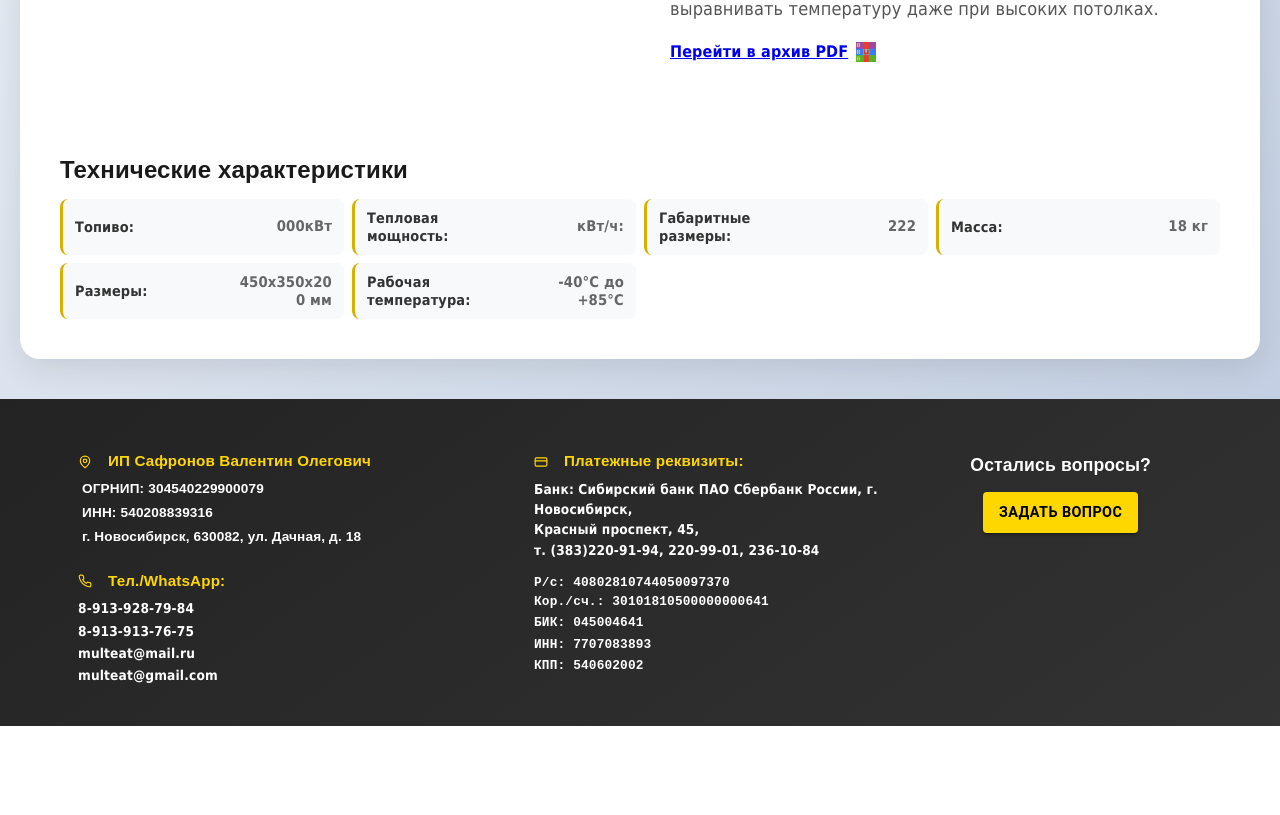
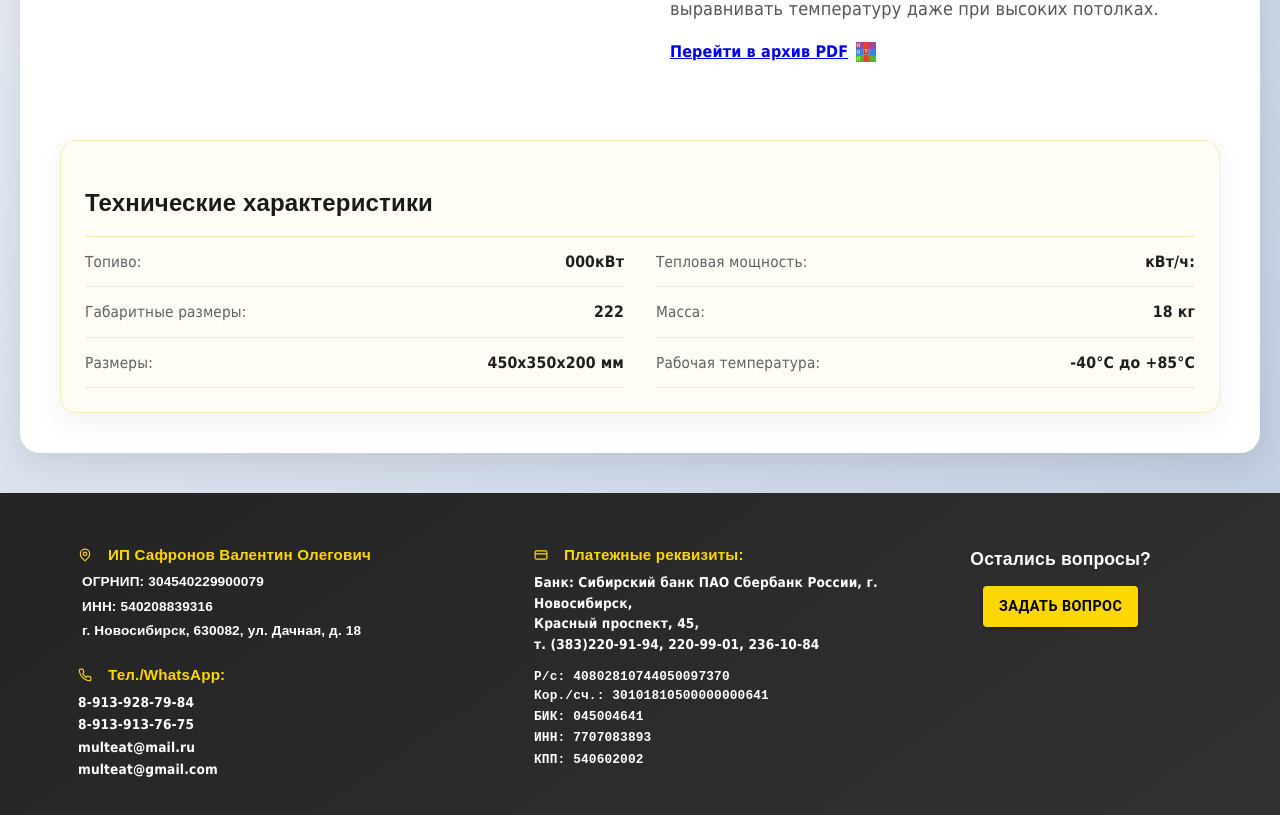
Before and after one commit to kapowD/MULTEATlead, a React (Vite) app: page /product/1 in a window 1280 px wide. Shown: the part 1065-1880 px from the top of the page. Before the commit the page ends 1791 px from the top, so only its background shows below. Built offline with nearby package versions, Linux system fonts and the light colour scheme.

Commit message:
specs scss

```diff
--- a/src/pages/productDetail/ProductDetail.module.scss
+++ b/src/pages/productDetail/ProductDetail.module.scss
@@ -529,12 +529,17 @@
 
 .specifications {
     grid-column: 1 / -1;
-    margin-top: 8px;
+    margin-top: 16px;
+    padding: 24px;
+    background: #fffdf6;
+    border: 1px solid rgba(216, 176, 0, 0.22);
+    border-radius: 16px;
+    box-shadow: 0 10px 28px rgba(30, 35, 45, 0.06);
 
     h3 {
         font-size: 1.5rem;
-        font-weight: 600;
-        margin-bottom: 14px;
+        font-weight: 700;
+        margin-bottom: 18px;
         color: #1a1a1a;
         overflow-wrap: anywhere;
     }
@@ -547,41 +552,40 @@
 }
 .specGrid {
     display: grid;
-    grid-template-columns: repeat(auto-fit, minmax(280px, 1fr));
-    gap: 8px;
+    grid-template-columns: repeat(2, minmax(0, 1fr));
+    column-gap: 32px;
     min-width: 0;
+    border-top: 1px solid rgba(216, 176, 0, 0.28);
 }
 .pdfIcon {
     display: block; // убирает baseline-артефакты
 }
 .specItem {
     display: grid;
-    grid-template-columns: minmax(0, 1.25fr) minmax(72px, 0.75fr);
-    align-items: center;
-    gap: 10px;
-    min-height: 48px;
-    padding: 10px 12px;
-    background: #f8f9fa;
-    border-radius: 8px;
-    border-left: 3px solid #d8b000;
+    grid-template-columns: minmax(0, 1fr) minmax(96px, auto);
+    align-items: baseline;
+    gap: 18px;
+    min-height: 50px;
+    padding: 14px 0;
+    border-bottom: 1px solid rgba(0, 0, 0, 0.08);
     min-width: 0;
 }
 
 .specKey {
-    font-weight: 600;
-    color: #333;
-    font-size: 0.9rem;
-    line-height: 1.25;
+    font-weight: 500;
+    color: #5f5f5f;
+    font-size: 0.95rem;
+    line-height: 1.35;
     min-width: 0;
     overflow-wrap: anywhere;
 }
 
 .specValue {
-    color: #666;
+    color: #1f1f1f;
     text-align: right;
-    font-size: 0.92rem;
-    font-weight: 700;
-    line-height: 1.25;
+    font-size: 0.98rem;
+    font-weight: 800;
+    line-height: 1.35;
     min-width: 0;
     overflow-wrap: anywhere;
 }
@@ -691,6 +695,15 @@
         font-size: 1.75rem;
     }
 
+    .specifications {
+        padding: 18px;
+    }
+
+    .specGrid {
+        grid-template-columns: 1fr;
+        column-gap: 0;
+    }
+
     .actions {
         flex-direction: column;
     }
@@ -743,11 +756,13 @@
 
     .specItem {
         grid-template-columns: 1fr;
-        gap: 4px;
+        gap: 6px;
+        min-height: 0;
+        padding: 12px 0;
     }
 
     .specValue {
         text-align: left;
-        font-weight: 500;
+        font-weight: 800;
     }
 }
```
